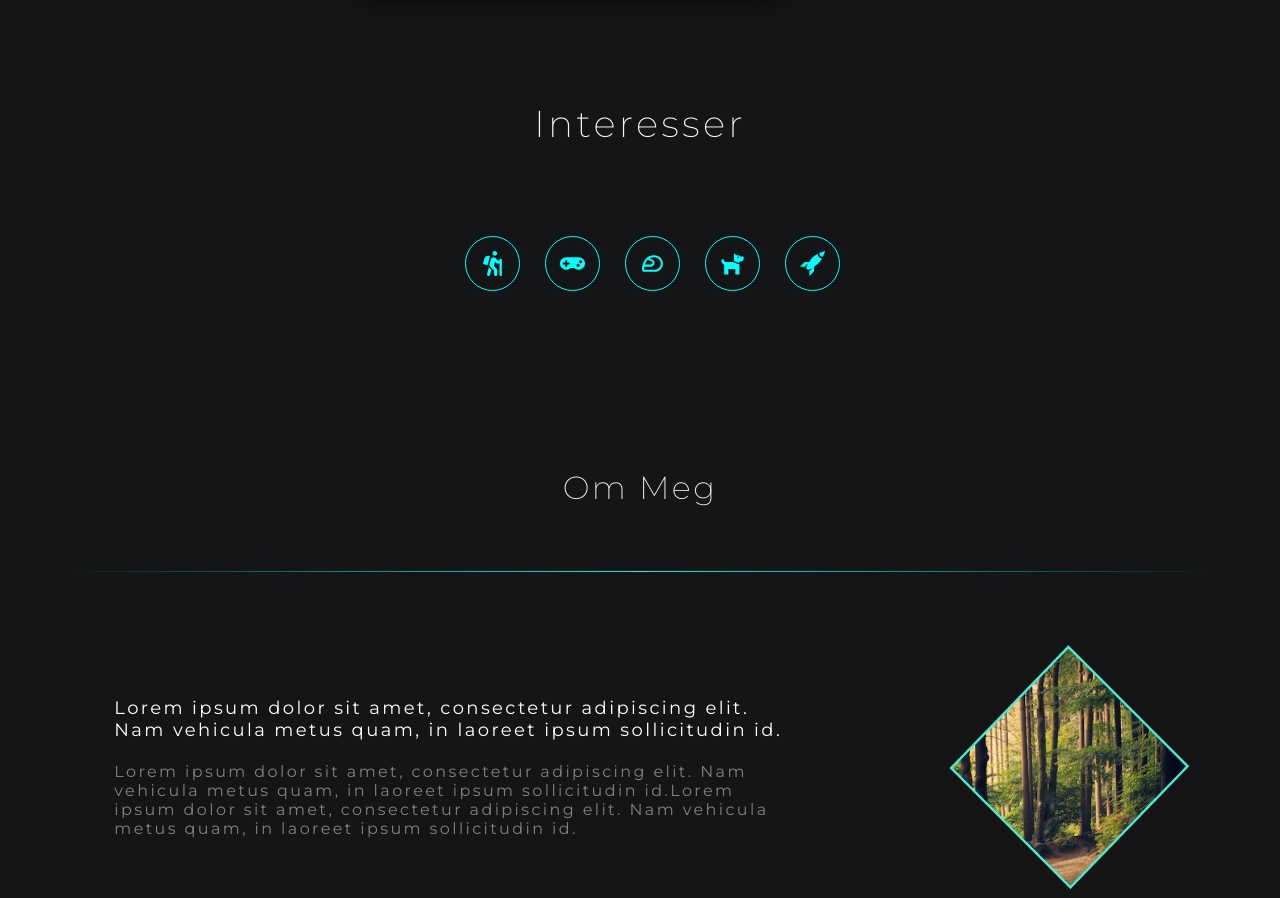
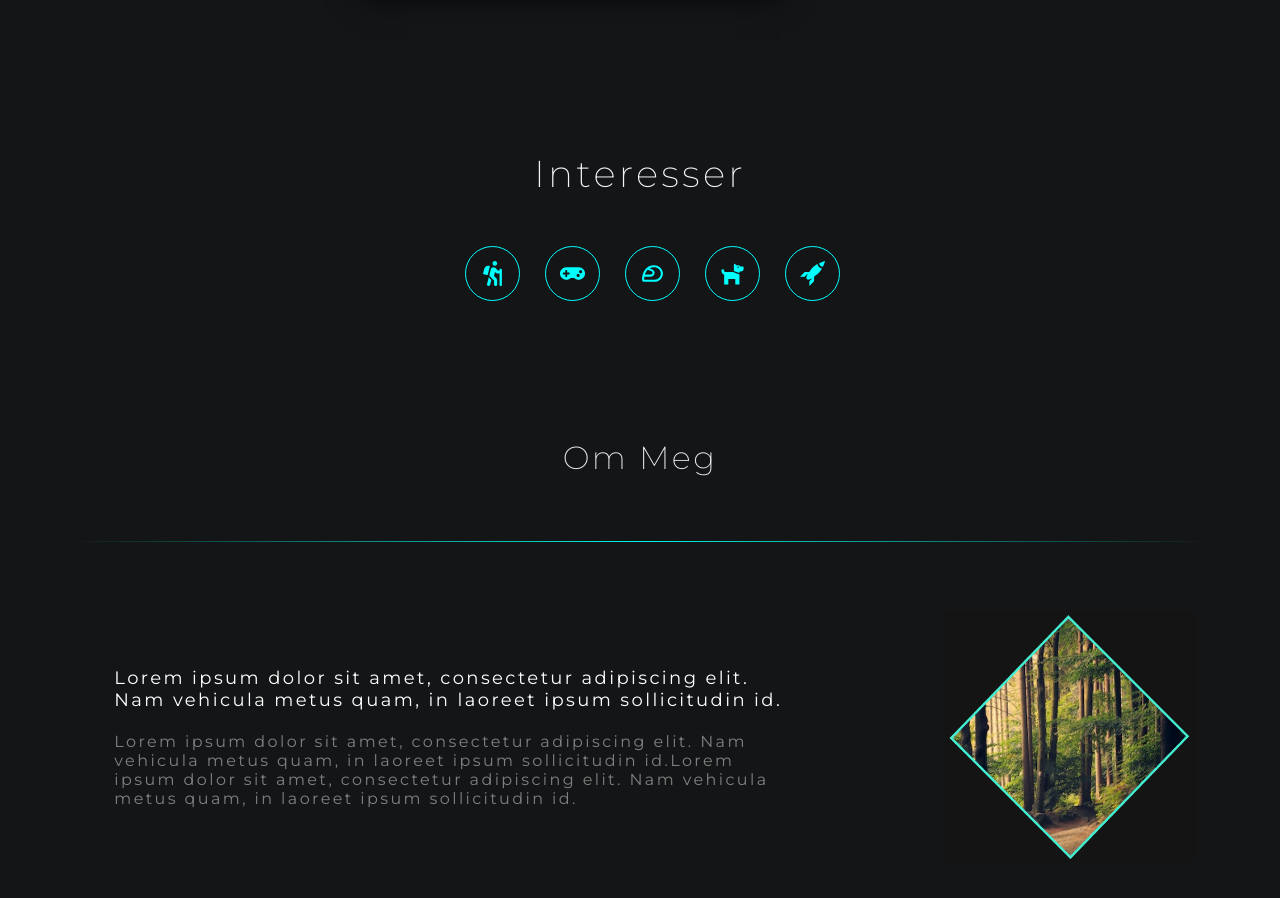
Before and after one commit to Sondre94/Portfolio, a React (Create React App) app: page / in a window 1280 px wide. Shown: the part 1217-2115 px from the top of the page. Built offline with nearby package versions, Linux system fonts and the light colour scheme.

Commit message:
changed bgr color

```diff
--- a/src/index.css
+++ b/src/index.css
@@ -1,5 +1,5 @@
 @import url("https://fonts.googleapis.com/css2?family=Montserrat:wght@200;300;400;500&family=Playfair+Display:wght@400;600&display=swap");
 body {
   margin: 0;
-  background: rgb(21, 21, 21);
+  background: rgb(0, 0, 0);
 }
--- a/src/styles/styles.js
+++ b/src/styles/styles.js
@@ -159,7 +159,7 @@ const BtnSection = styled.div`
   justify-content: center;
   align-items: center;
   width: 70vh;
-  height: 20vh;
+  height: 10vh;
 
   & button {
     margin-left: 25px;
@@ -197,6 +197,7 @@ const BodyStyling = styled.body`
 // typography
 
 const InteresseTitle = styled.h3`
+  padding-top: 50px;
   color: whitesmoke;
   font-weight: 200;
 `;
```
